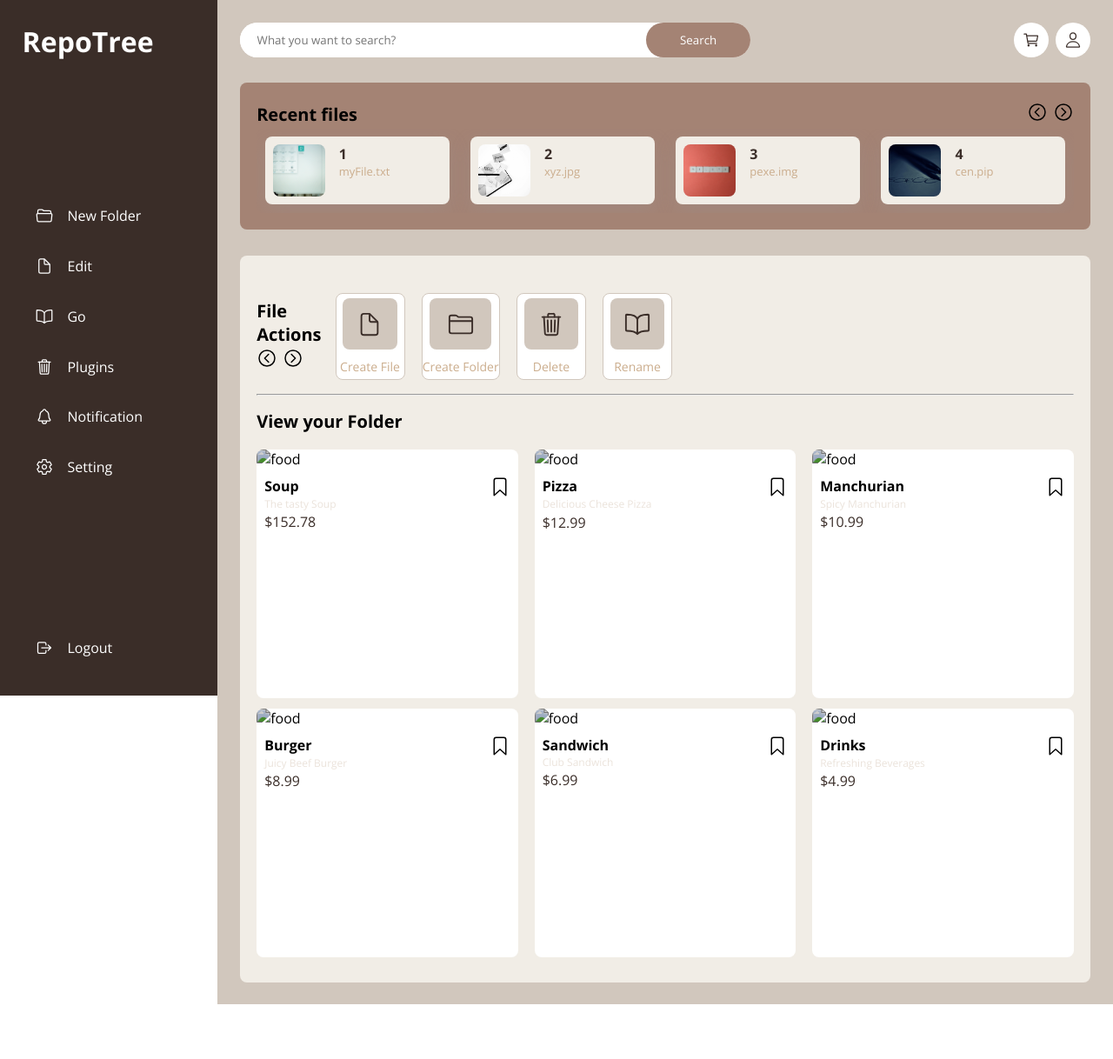
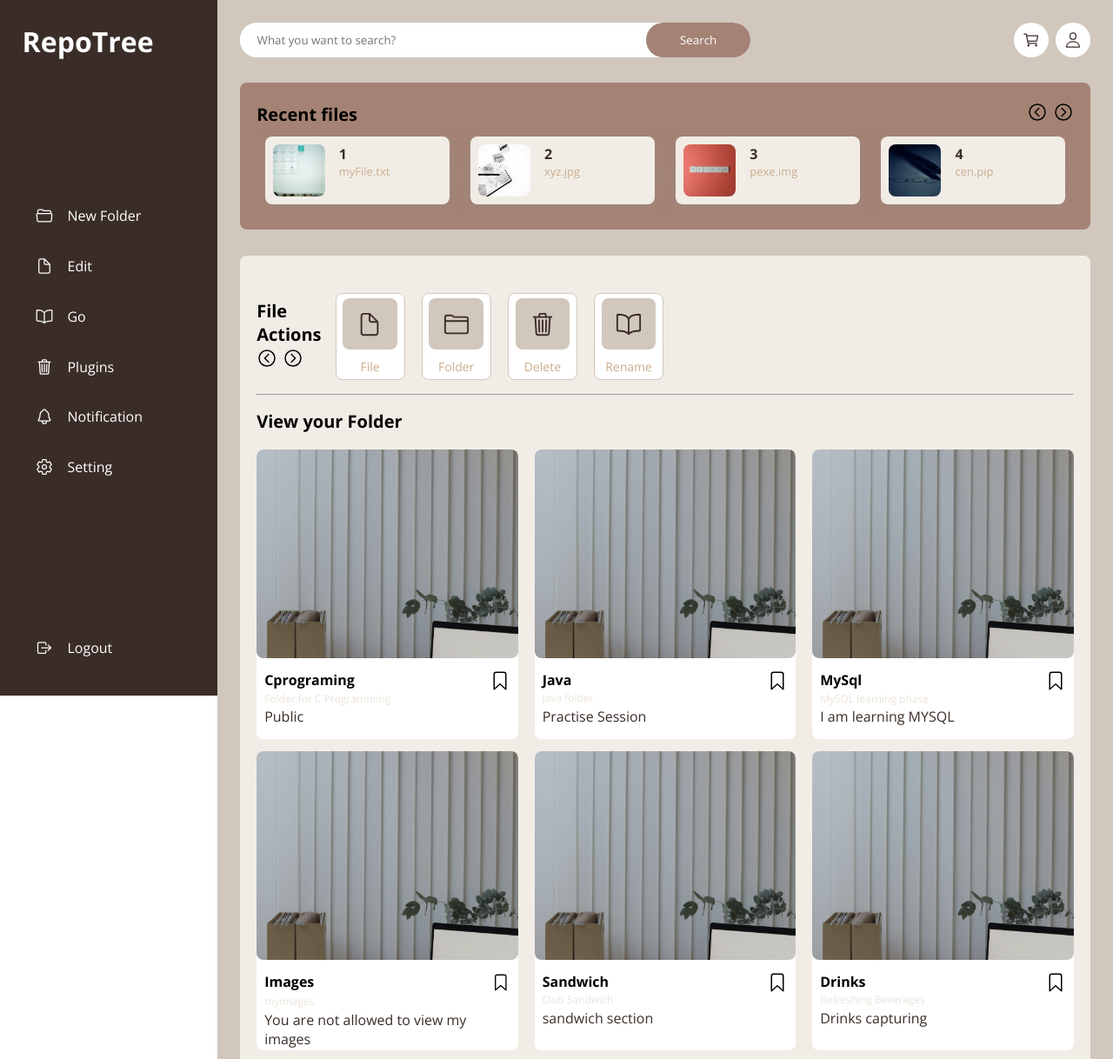
Before and after one commit to Aditi55Pathak/ShipmentsExam, a plain HTML site: page index.html in a window 1280 px wide. Shown: the top 1218 px of the page at 87% size. Before the commit the page ends 1155 px from the top, so only its background shows below. Drawn offline with nearby package versions, Linux system fonts and the light colour scheme.

Commit message:
committed

```diff
--- a/index.html
+++ b/index.html
@@ -123,13 +123,13 @@
               <div class="filter-icon">
                 <ion-icon name="document-outline"></ion-icon>
               </div>
-              <p>Create File</p>
+              <p>File</p>
             </div>
             <div class="filter-card">
               <div class="filter-icon">
                 <ion-icon name="folder-outline"></ion-icon>
               </div>
-              <p>Create Folder</p>
+              <p>Folder</p>
             </div>
             <div class="filter-card">
               <div class="filter-icon">
@@ -146,17 +146,17 @@
           </div>
         </div>
         <hr class="divider" />
-        <!-- List of Food menu-->
+        <!-- List of Folder-->
         <div class="main-detail">
           <h2 class="main-title">View your Folder</h2>
           <div class="detail-wrapper">
             <div class="detail-card">
-              <img class="detail-img" alt="food" src="images/soup.jpg" />
+              <img class="detail-img" alt="folder" src="images/folder.jpg" />
               <div class="detail-desc">
                 <div class="detail-name">
-                  <h4>Soup</h4>
-                  <p class="detail-sub">The tasty Soup</p>
-                  <p class="price">$152.78</p>
+                  <h4>Cprograming</h4>
+                  <p class="detail-sub">Folder for C Programming</p>
+                  <p class="price">Public</p>
                 </div>
                 <ion-icon
                   class="detail-favourites"
@@ -165,12 +165,12 @@
               </div>
             </div>
             <div class="detail-card">
-              <img class="detail-img" alt="food" src="images/pizza.jpg" />
+              <img class="detail-img" alt="food" src="images/folder.jpg" />
               <div class="detail-desc">
                 <div class="detail-name">
-                  <h4>Pizza</h4>
-                  <p class="detail-sub">Delicious Cheese Pizza</p>
-                  <p class="price">$12.99</p>
+                  <h4>Java</h4>
+                  <p class="detail-sub">Java folder</p>
+                  <p class="price">Practise Session</p>
                 </div>
                 <ion-icon
                   class="detail-favourites"
@@ -179,12 +179,12 @@
               </div>
             </div>
             <div class="detail-card">
-              <img class="detail-img" alt="food" src="images/manchurian.jpg" />
+              <img class="detail-img" alt="food" src="images/folder.jpg" />
               <div class="detail-desc">
                 <div class="detail-name">
-                  <h4>Manchurian</h4>
-                  <p class="detail-sub">Spicy Manchurian</p>
-                  <p class="price">$10.99</p>
+                  <h4>MySql</h4>
+                  <p class="detail-sub">MySQL learning phase</p>
+                  <p class="price">I am learning MYSQL</p>
                 </div>
                 <ion-icon
                   class="detail-favourites"
@@ -193,12 +193,12 @@
               </div>
             </div>
             <div class="detail-card">
-              <img class="detail-img" alt="food" src="images/burger.jpg" />
+              <img class="detail-img" alt="food" src="images/folder.jpg" />
               <div class="detail-desc">
                 <div class="detail-name">
-                  <h4>Burger</h4>
-                  <p class="detail-sub">Juicy Beef Burger</p>
-                  <p class="price">$8.99</p>
+                  <h4>Images</h4>
+                  <p class="detail-sub">myImages</p>
+                  <p class="price">You are not allowed to view my images</p>
                 </div>
                 <ion-icon
                   class="detail-favourites"
@@ -207,12 +207,12 @@
               </div>
             </div>
             <div class="detail-card">
-              <img class="detail-img" alt="food" src="images/sandwich.jpg" />
+              <img class="detail-img" alt="food" src="images/folder.jpg" />
               <div class="detail-desc">
                 <div class="detail-name">
                   <h4>Sandwich</h4>
                   <p class="detail-sub">Club Sandwich</p>
-                  <p class="price">$6.99</p>
+                  <p class="price">sandwich section</p>
                 </div>
                 <ion-icon
                   class="detail-favourites"
@@ -221,12 +221,12 @@
               </div>
             </div>
             <div class="detail-card">
-              <img class="detail-img" alt="food" src="images/drink.jpg" />
+              <img class="detail-img" alt="food" src="images/folder.jpg" />
               <div class="detail-desc">
                 <div class="detail-name">
                   <h4>Drinks</h4>
                   <p class="detail-sub">Refreshing Beverages</p>
-                  <p class="price">$4.99</p>
+                  <p class="price">Drinks capturing</p>
                 </div>
                 <ion-icon
                   class="detail-favourites"
@@ -248,6 +248,6 @@
       nomodule
       src="https://unpkg.com/ionicons@7.1.0/dist/ionicons/ionicons.js"
     ></script>
-    <script src="script.js"></script>
+    <script src="scripts.js"></script>
   </body>
 </html>
```
Also changed, not shown: Images/folder.jpg (added).
